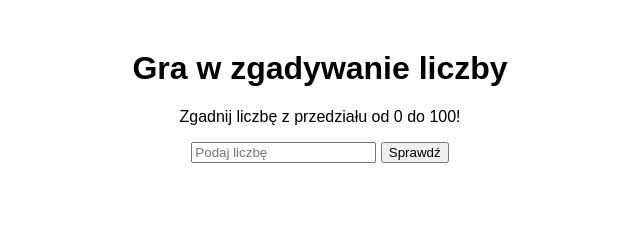
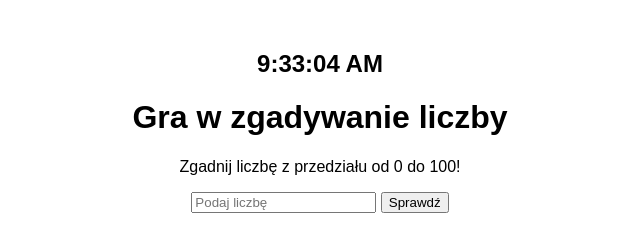
Before and after one commit to w69935/Programowanie_Filenkov_Oleksandr_w69935, a plain HTML site: page Lab3/Gra/index.html in a window 1280 px wide. Shown: the whole page, without its empty margins (320-960 px from the left). Drawn offline with Linux system fonts and the light colour scheme.

Commit message:
Lab3_clock_added

```diff
--- a/Lab3/Gra/game.js
+++ b/Lab3/Gra/game.js
@@ -1,3 +1,13 @@
+
+window.onload = displayClock();
+function displayClock(){
+  let display = new Date().toLocaleTimeString();
+  document.getElementById('Time').innerHTML =  display;
+  setTimeout(displayClock, 1000);
+}
+
+
+
 
 const randomNumber = Math.floor(Math.random() * 101);
 
--- a/Lab3/Gra/index.html
+++ b/Lab3/Gra/index.html
@@ -3,16 +3,11 @@
 <head>
     <meta charset="UTF-8">
     <meta name="viewport" content="width=device-width, initial-scale=1.0">
+    <link rel="stylesheet" href="style.css">
     <title>Gra w zgadywanie liczby</title>
-    <style>
-        body {
-            font-family: Arial, sans-serif;
-            text-align: center;
-            margin-top: 50px;
-        }
-    </style>
 </head>
 <body>
+    <h2 class="title-right" id="Time"></h2>
     <h1>Gra w zgadywanie liczby</h1>
     <p>Zgadnij liczbę z przedziału od 0 do 100!</p>
     <input type="text" id="guessInput" placeholder="Podaj liczbę">
--- /dev/null
+++ b/Lab3/Gra/style.css
@@ -0,0 +1,5 @@
+body {
+    font-family: Arial, sans-serif;
+    text-align: center;
+    margin-top: 50px;
+}
```
Also changed, not shown: Lab3/script.js (renamed from Lab3/Js(Start)/script.js), Lab3/style.css (renamed from Lab3/Js(Start)/style.css).
